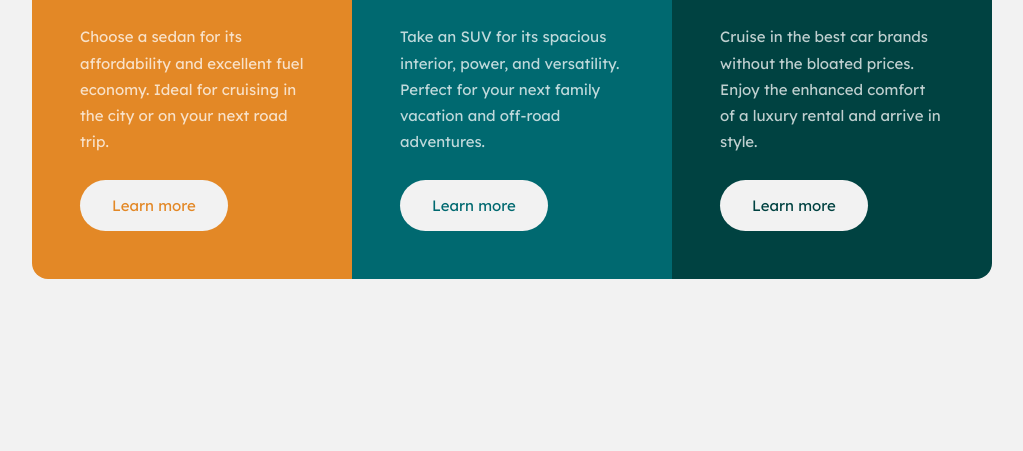
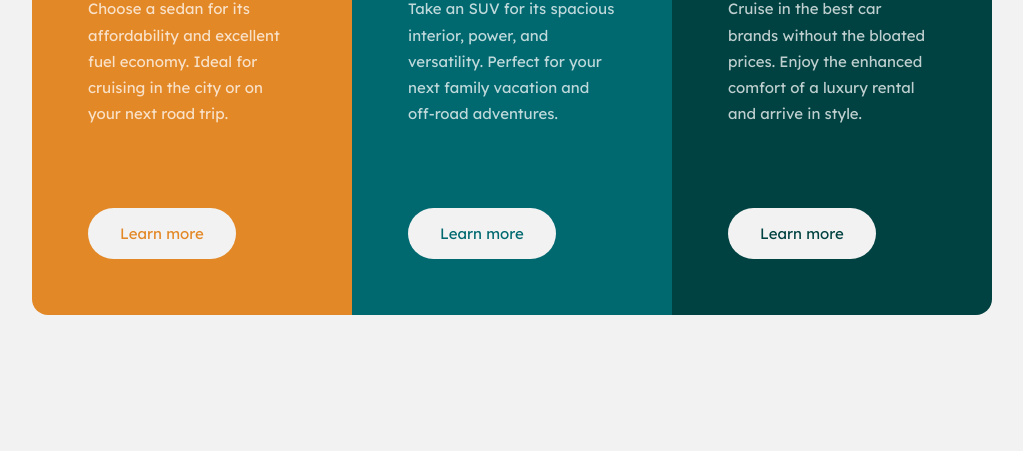
Before and after one commit to casantosmu/3-column-preview-card-component-challenge-hub, a plain HTML site: page index.html in a window 1280 px wide. Shown: the part 349-800 px from the top of the page, without its empty margins (128-1151 px from the left). Drawn offline with Linux system fonts and the light colour scheme.

Commit message:
feat: Desktop card margins

```diff
--- a/css/styles.css
+++ b/css/styles.css
@@ -21,6 +21,8 @@
   --gap-400: 2rem;
   --gap-600: 2.5rem;
   --gap-700: 3rem;
+  --gap-800: 3.5rem;
+  --gap-900: 5rem;
 }
 
 /* ===== BASE ===== */
@@ -150,4 +152,13 @@ button {
   .card__container > :last-child {
     border-radius: 0 1rem 1rem 0;
   }
+
+  .card {
+    margin: 0;
+    padding: var(--gap-800);
+  }
+
+  .card__paragraph {
+    margin-bottom: var(--gap-900);
+  }
 }
```
